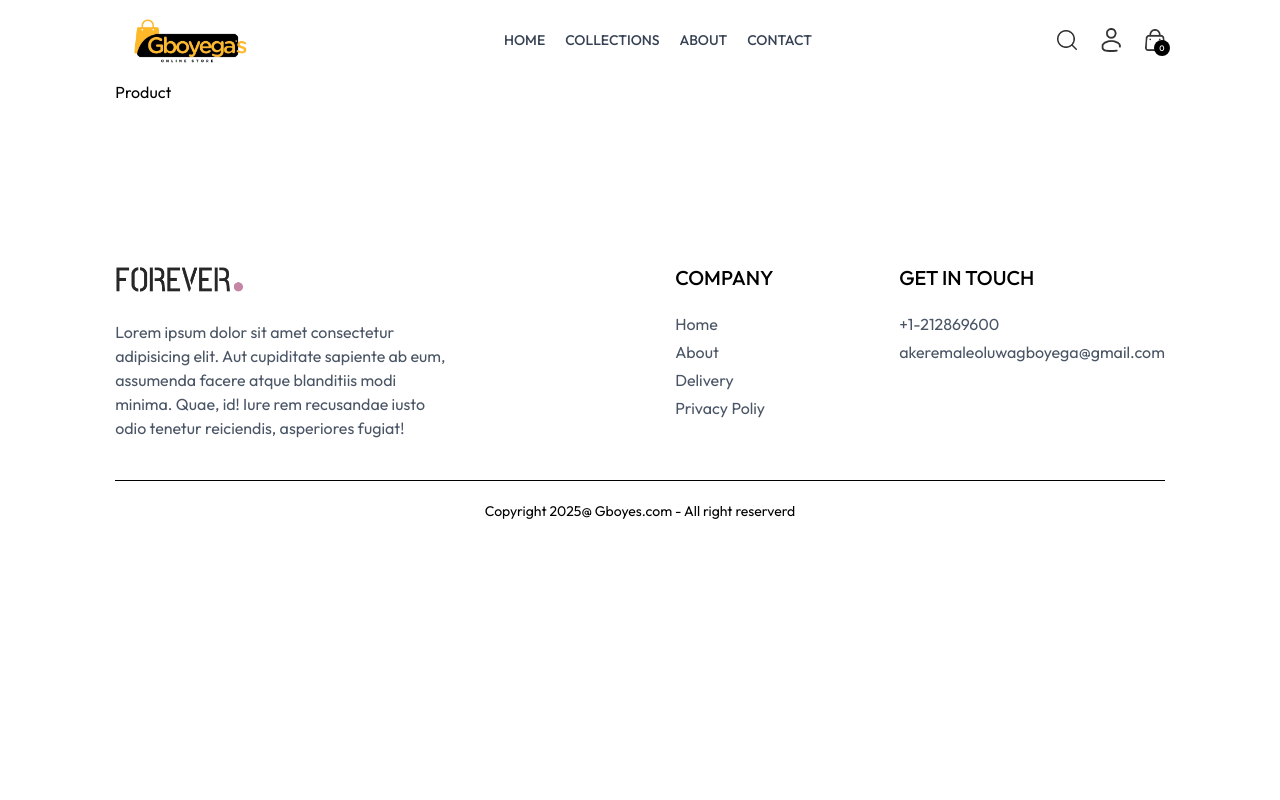
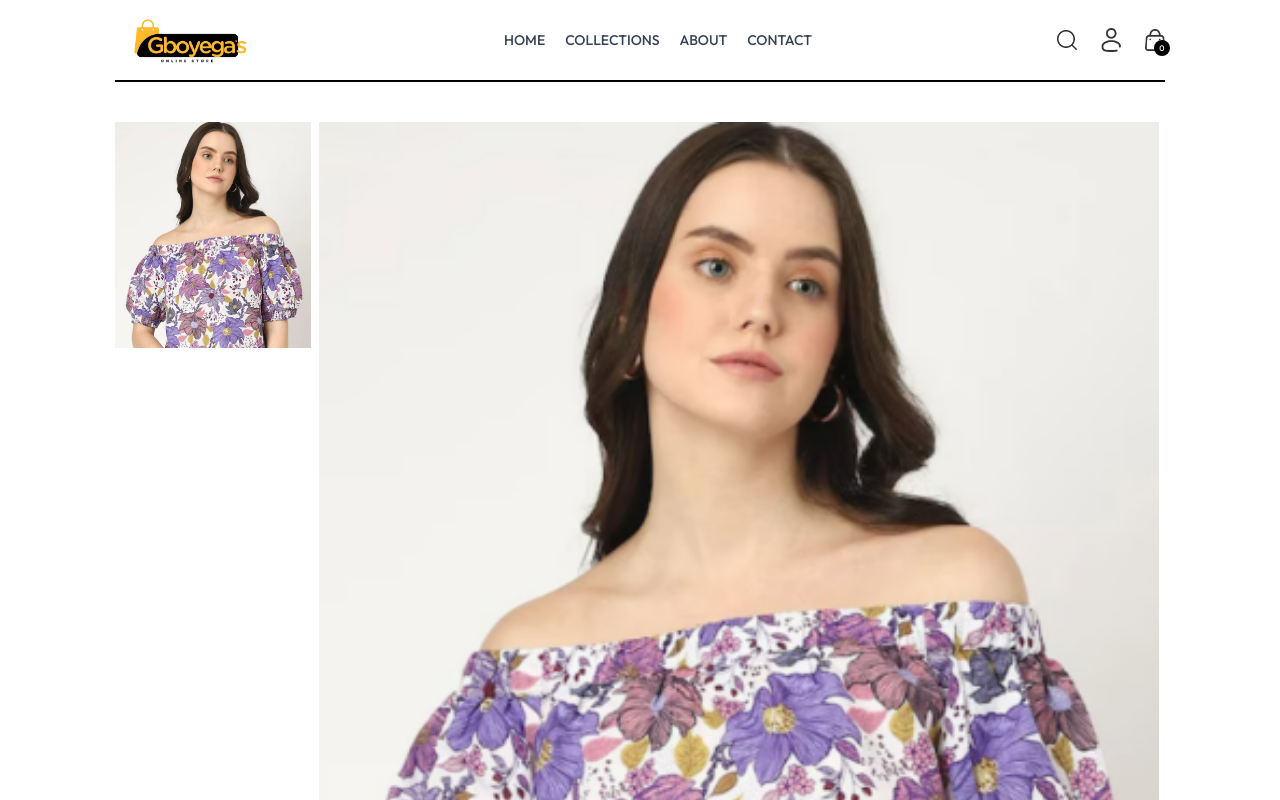
Before and after one commit to GboyegaAkere/mystore-mernstack, a React (Vite) app in the folder frontend/: page /product/aaaaa in a window 1280 px wide. Shown: the top 800 px of the page. Built offline with nearby package versions, Linux system fonts and the light colour scheme.

Commit message:
display the product images

```diff
--- a/frontend/src/pages/Product.jsx
+++ b/frontend/src/pages/Product.jsx
@@ -27,7 +27,25 @@ useEffect(()=>{
 
 
   return productsData ? (
-    <div>Product</div>
+    <div className='border-t-2 pt-10 transition-opacity ease-in duration-500 opacity-100'>
+
+      {/* PRODUCT DATA */}
+      <div className='flex gap-12 sm:gap-12 flex-col sm:flex-row'>
+
+        <div className='flex-1 flex flex-col-reverse gap-2 sm:flex-row'>
+          <div className='flex sm:flex-col overflow-x-auto sm:overtflow-y-scroll justify-between sm:justify-normal sm:w-[18.7%] w-full'>
+            {
+              productsData.image.map((item,index)=>(
+                  <img onClick={()=>setImage(item)} src={item} key={index} className='w-[24%] sm:w-full sm:mb-3 flex-shrink-0 cursor-pointer' alt="" />
+              ))
+            }
+          </div>
+          <div className='w-full sm:w-[80%]'>
+            <img className='w-full h-auto' src={image} alt="" />
+          </div>
+        </div>
+      </div>
+    </div>
   ) : <div></div>
 }
 
```
